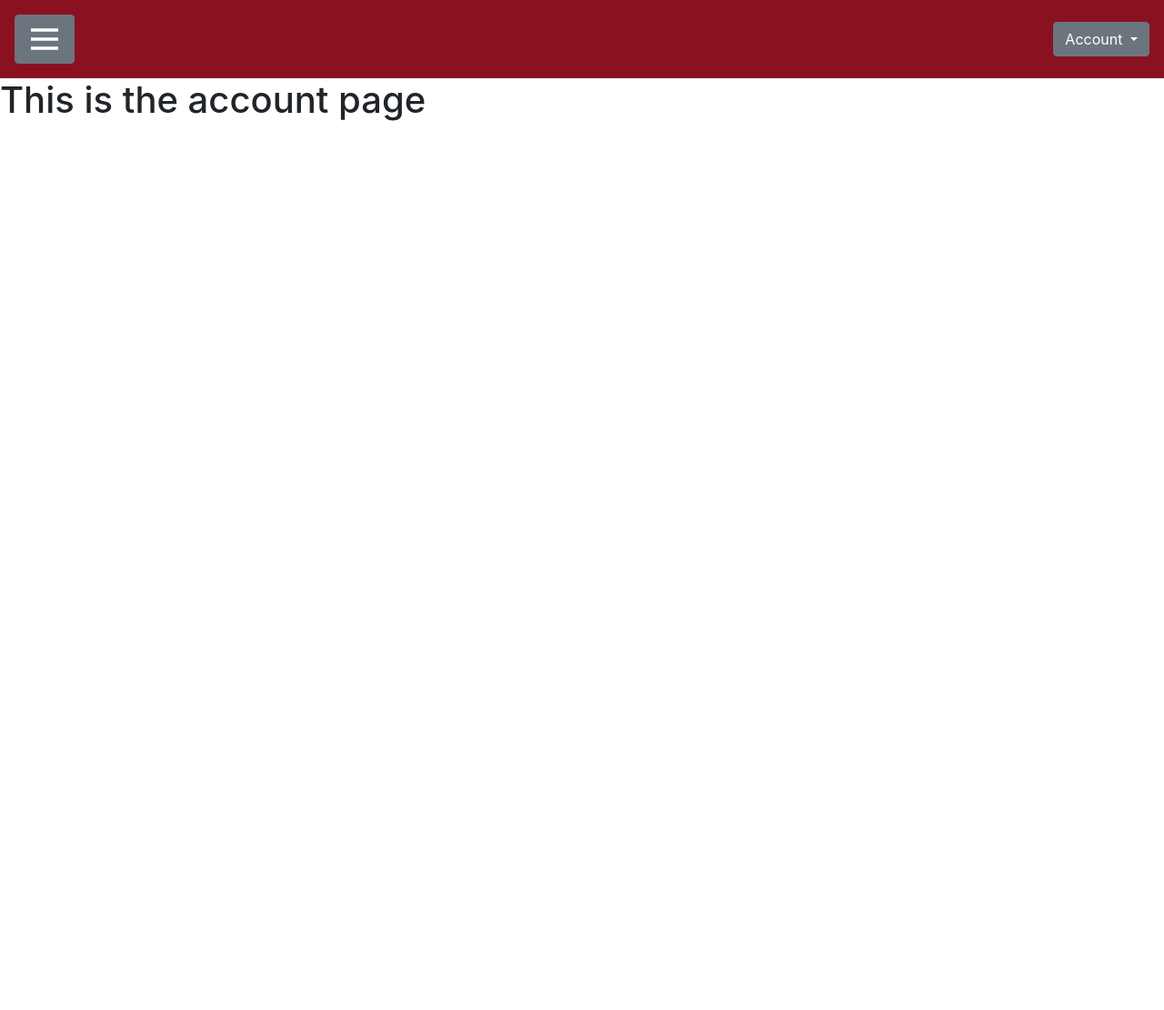
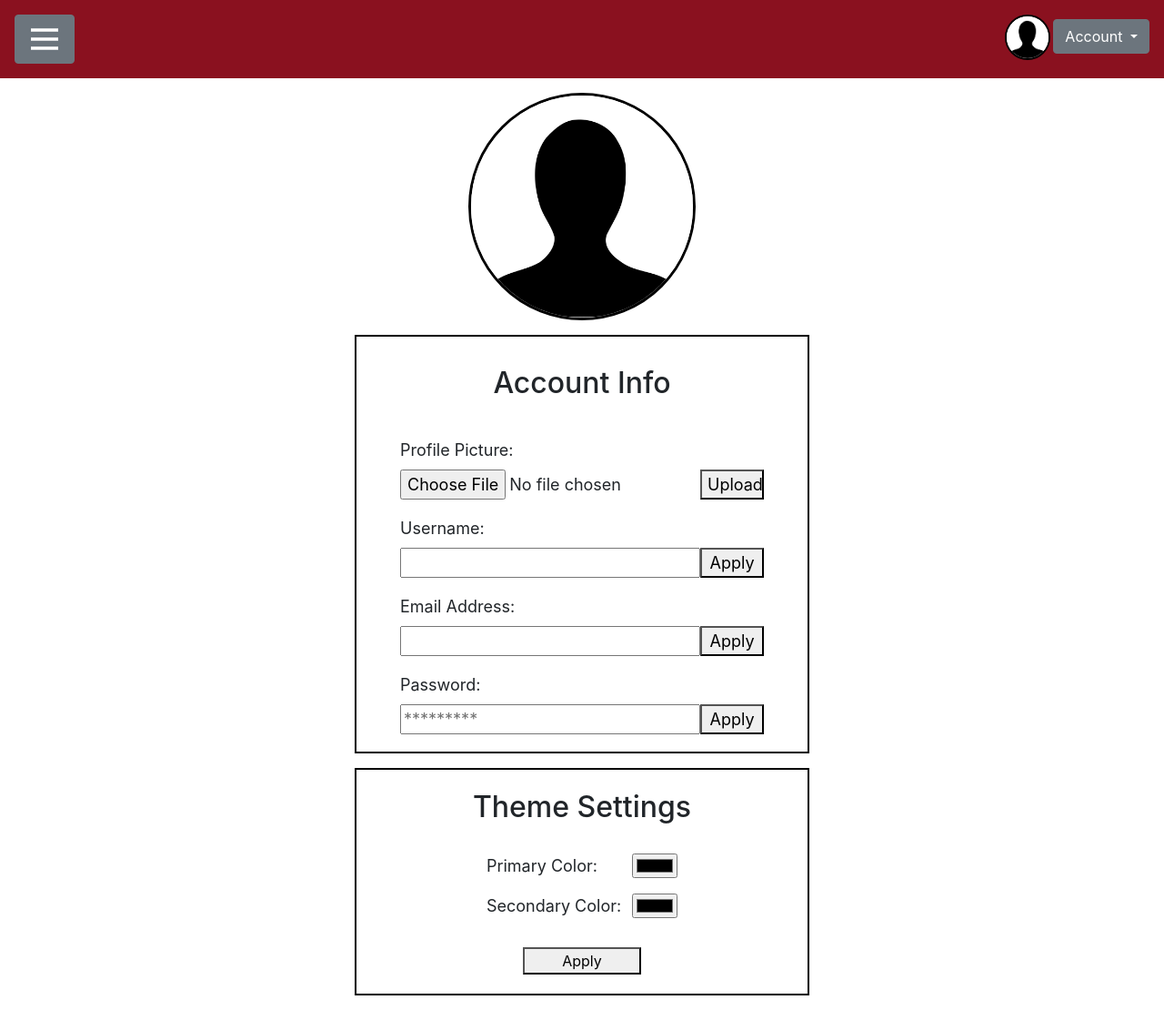
Before and after one commit to IsaiahMars/RestaurantPicker, a Python web app: template RestaurantPicker/app/templates/account.html in a window 1280 px wide. Shown: the whole page at 91% size. Before the commit the page ends 133 px from the top, so only its background shows below. Run offline with Jinja, Linux system fonts and the light colour scheme; the template is opened without the code that fills it, so the values that code supplies are empty; some libraries are stand-ins or nearby versions.

Commit message:
Account Setting Functionality
-Added account setting page
-Added HTML forms for changing user info
-Connected project to Azure Blob Storage

Co-Authored-By: IsaiahMars <93736007+IsaiahMars@users.noreply.github.com>

```diff
--- a/RestaurantPicker/app/models.py
+++ b/RestaurantPicker/app/models.py
@@ -10,3 +10,6 @@ class User(db.Model, UserMixin):
     email = db.Column(db.String(50), unique=True)
     password = db.Column(db.String(256))
     bio = db.Column(db.String(150))
+    userImage = db.Column(db.String(256))
+    primaryColor = db.Column(db.String(10))
+    secondaryColor = db.Column(db.String(10))
--- a/RestaurantPicker/app/static/css/base.css
+++ b/RestaurantPicker/app/static/css/base.css
@@ -6,7 +6,21 @@
 }
 
 .navbar-nav .account-menu{
-    padding-top: .5em;
+    display: flex;
+    flex-direction: row;
+}
+
+.navbar-nav .account-menu .dropdown {
+    padding-top: 5px;
+}
+
+.navbar-nav .account-menu img{
+    margin: 0 .2em;
+    width: 50px;
+    height: 50px;
+    border: 2px solid black;
+    border-radius: 10em;
+    background-color: white;
 }
 
 /*  CSS FOR NAVBAR */
@@ -80,3 +94,92 @@
     margin: auto;
 }
 /*  CSS FOR LOGIN PAGE */
+
+/*  CSS FOR ACCOUNT SETTINGS PAGE */
+.user-image{
+    margin: 1em auto;
+    width: 250px;
+}
+.user-image img{
+    border: 3px solid black;
+    border-radius: 10em;
+    width: 250px;
+    height: 250px;
+}
+
+.account-settings-form {
+    width: 500px;
+    height: 460px;
+    margin: 1em auto;
+    border: 2px solid black;
+}
+
+.account-settings-form h2 {
+    width: fit-content;
+    margin: 1em auto;
+}
+
+.account-settings-form form {
+    display: flex;
+    flex-direction: column;
+}
+
+.account-settings-form .form-item{
+    display: flex;
+    flex-direction: column;
+    margin: .5em auto;
+    font-size: 18px;
+}
+
+.account-settings-form .form-item .form-item-input {
+    display: flex;
+    flex-direction: row;
+    width: 400px;
+}
+
+.account-settings-form .form-item .form-item-input input {
+    width: 330px;
+}
+
+.account-settings-form .form-item .form-item-input button {
+    width: 70px;
+}
+
+/* ------------------  */
+
+.theme-settings-form {
+    width: 500px;
+    height: 250px;
+    margin: 1em auto;
+    border: 2px solid black;
+}
+
+.theme-settings-form h2 {
+    width: fit-content;
+    margin: .7em auto;
+}
+
+.theme-settings-form form {
+    display: flex;
+    flex-direction: column;
+}
+
+.theme-settings-form .form-item{
+    display: flex;
+    flex-direction: row;
+    justify-content: space-between;
+    width: 210px;
+    margin: .5em auto 0 auto;
+    font-size: 18px;
+
+}
+
+.theme-settings-form .form-item label {
+    text-align: left;
+}
+
+.theme-settings-form button {
+    width: 130px;
+    margin: 0 auto;
+}
+/*  CSS FOR ACCOUNT SETTINGS PAGE */
--- a/RestaurantPicker/app/templates/account.html
+++ b/RestaurantPicker/app/templates/account.html
@@ -1,5 +1,74 @@
 {% extends "base.html" %} {% block title %} Account Settings {% endblock%}
 
 {% block content%}
-    <h1>This is the account page</h1>
+<div class="user-image"> <!-- Jinja statement template used to check whether or not a user is logged in and has a profile picture in order to display the appropriate image. -->
+    {% if user.is_authenticated and user.userImage == "default"%}
+        <img src="../static/resources/blank_user.jpg" alt="User">
+    {% elif user.is_authenticated %}
+        <img src="{{ userImageURL }}"alt="User">
+    {% else %}
+        <img src="../static/resources/blank_user.jpg" alt="User">
+    {% endif %}
+</div>
+<div class="account-settings-form">
+    <h2> Account Info </h2>
+    <form method="POST" enctype="multipart/form-data">      <!-- The rest of these are just basic HTML forms used to edit user information. -->
+        <div class="form-item">
+            <label for="user-image"> Profile Picture: </label>
+            <div class="form-item-input">
+                <input type="file" id="user-image" name="user-image">
+                <button type="submit" name="update-profile-picture"> Upload </button>
+            </div>
+        </div>
+    </form>
+    <form method="POST">
+        <div class="form-item">
+            <label for="username"> Username: </label>
+            <div class="form-item-input">
+                <input type="text" id="username" name="username" placeholder="{{ user.username }}">
+                <button type="submit" name="update-username"> Apply </button>
+            </div>
+        </div>
+    </form>
+    <form method="POST">
+        <div class="form-item">
+            <label for="email"> Email Address: </label>
+            <div class="form-item-input">
+                <input type="email" id="email" name="email" placeholder="{{ user.email }}">
+                <button type="submit" name="update-email"> Apply </button>
+            </div>
+
+        </div>
+    </form>
+    <form method="POST">
+        <div class="form-item">
+            <label for="password"> Password: </label>
+            <div class="form-item-input">
+                <input type="password" id="password" name="password" placeholder="*********">
+                <button type="submit" name="update-password"> Apply </button>
+            </div>
+        </div>
+    </form>
+
+
+
+</div>
+<div class="theme-settings-form">
+    <h2> Theme Settings </h2>
+    <form method="POST">
+        <div class="form-item">
+            <label for="primary-color"> Primary Color: </label>
+            <input type="color" id="primary-color" name="primary-color" value="{{ user.primaryColor }}">
+        </div>
+        <div class="form-item">
+            <label for="secondary-color"> Secondary Color: </label>
+            <input type="color" id="secondary-color" name="secondary-color" value="{{ user.secondaryColor }}">
+        </div>
+
+        <br />
+
+        <button type="submit" name="update-theme"> Apply </button>
+    </form>
+
+</div>
 {% endblock %}
--- a/RestaurantPicker/app/templates/base.html
+++ b/RestaurantPicker/app/templates/base.html
@@ -19,15 +19,16 @@
 
     <link rel="stylesheet" href="../static/css/base.css">
 
+
     <title> {% block title %} Title {% endblock %} </title>
 </head>
 <body>
 
-  <div class="navbar-nav"> <!-- Bootstrap CSS navbar, based on examples provided here: https://getbootstrap.com/docs/4.0/components/navbar/ -->
+  <div class="navbar-nav" style="background-color: {{ user.primaryColor }};"> <!-- Bootstrap CSS navbar, based on examples provided here: https://getbootstrap.com/docs/4.0/components/navbar/ -->
     <ul class="nav">
       <li class="nav-item mr-auto p2 links-menu">
         <div class="dropdown">
-          <button class="btn btn-md btn-secondary" type="button" id="dropdownMenuButton" data-toggle="dropdown" aria-haspopup="true" aria-expanded="false">
+          <button class="btn btn-md btn-secondary" type="button" id="dropdownMenuButton" data-toggle="dropdown" aria-haspopup="true" aria-expanded="false" style="background-color: {{ user.secondaryColor }}; border-color: {{ user.secondaryColor }};">
             <img src="../static/resources/icons8-menu.svg" alt="Menu"> <!--Hamburger menu SVG provided by Icons8: https://icons8.com/icons/set/menu -->
           </button>
           <div class="dropdown-menu" aria-labelledby="dropdownMenuButton">
@@ -36,8 +37,17 @@
         </div>
       </li>
       <li class="nav-item p2 account-menu">
+        <div class="account-image">
+          {% if user.is_authenticated and user.userImage == "default"%}
+            <img src="../static/resources/blank_user.jpg" alt="User">
+          {% elif user.is_authenticated %}
+            <img src="{{ userImageURL }}"alt="User">
+          {% else %}
+            <img src="../static/resources/blank_user.jpg" alt="User">
+          {% endif %}
+        </div>
         <div class="dropdown">
-          <button class="btn btn-md btn-secondary dropdown-toggle" type="button" id="dropdownMenuButton" data-toggle="dropdown" aria-haspopup="true" aria-expanded="false">
+          <button class="btn btn-md btn-secondary dropdown-toggle" type="button" id="dropdownMenuButton" data-toggle="dropdown" aria-haspopup="true" aria-expanded="false" style="background-color: {{ user.secondaryColor }}; border-color: {{ user.secondaryColor }};">
             Account
           </button>
           <div class="dropdown-menu" aria-labelledby="dropdownMenuButton">
@@ -98,5 +108,14 @@
       crossorigin="anonymous"
     ></script>
 
+    <!-- Simple JavaScript function used to stop form resubmission on page refresh.                                         -->
+    <!-- NOT ORIGINALLY OUR CODE - This code was provided by a user named 'dtbaker' on Stack Overflow, link provided below: -->
+    <!-- https://stackoverflow.com/questions/6320113/how-to-prevent-form-resubmission-when-page-is-refreshed-f5-ctrlr       -->
+    <script>
+      if ( window.history.replaceState ) {
+        window.history.replaceState( null, null, window.location.href );
+      }
+    </script>
+
 </body>
 </html>
--- a/RestaurantPicker/app/templates/login.html
+++ b/RestaurantPicker/app/templates/login.html
@@ -1,6 +1,6 @@
 {% extends "base.html" %} {% block title %} Login {% endblock%} <!-- Title block containing page title -->
 
-{% block content%}  <!-- Content block containing basic html form for login -->
+{% block content%}  <!-- Content block containing basic HTML form for login -->
     <div class="login-form">
         <h2>Login</h2>
         <form method="POST">
--- a/RestaurantPicker/app/templates/sign-up.html
+++ b/RestaurantPicker/app/templates/sign-up.html
@@ -1,6 +1,6 @@
 {% extends "base.html" %} {% block title %} Sign Up {% endblock%} <!-- Title block containing page title -->
 
-{% block content%}  <!-- Content block containing basic html form for creating an account -->
+{% block content%}  <!-- Content block containing basic HTML form for creating an account -->
     <div class="sign-up-form">
         <h2>Create an Account</h2>
         <form method="POST">
--- a/RestaurantPicker/main.py
+++ b/RestaurantPicker/main.py
@@ -3,7 +3,7 @@ from app import createApp
 app = createApp()
 
 if __name__ == "__main__":
-    app.run(debug=True, port=4000)
+    app.run(debug=True, port=4269)
 
 
 # This is the file used to run our website. In visual studio code,
```
Also changed, not shown: RestaurantPicker/app/auth.py (+134 -4 lines), RestaurantPicker/app/views.py (+7 -2 lines), README.txt, RestaurantPicker/app/static/resources/blank_user.jpg (added).
